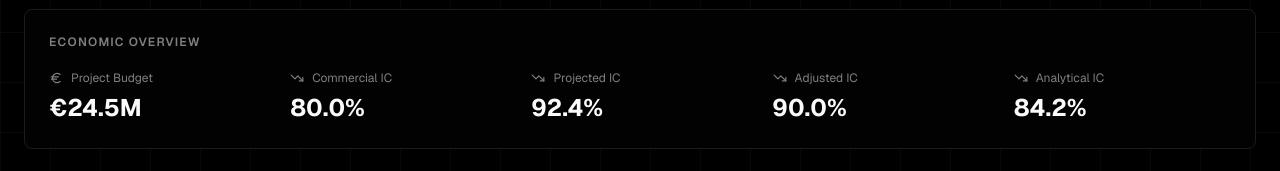
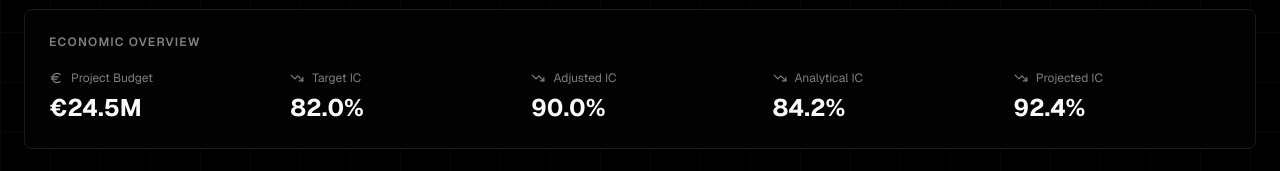
Before and after one commit to danielrebelo-volis/v0-volis-build-dashboard, a Next.js app: page /project/PRJ-001 in a window 1280 px wide. Shown: the part 318-489 px from the top of the page. Built offline with nearby package versions, Linux system fonts and the light colour scheme.

Commit message:
feat: update IC label and value for ProjectDeepDive page

```diff
--- a/app/project/[id]/page.tsx
+++ b/app/project/[id]/page.tsx
@@ -93,17 +93,9 @@ export default function ProjectDeepDive({ params }: { params: { id: string } })
             <div>
               <div className="flex items-center gap-2 mb-1.5">
                 <TrendingDown className="w-3.5 h-3.5 text-muted-foreground" />
-                <p className="text-xs text-muted-foreground">Commercial IC</p>
+                <p className="text-xs text-muted-foreground">Target IC</p>
               </div>
-              <p className="text-2xl font-bold text-foreground">80.0%</p>
-            </div>
-            {/* Projected IC */}
-            <div>
-              <div className="flex items-center gap-2 mb-1.5">
-                <TrendingDown className="w-3.5 h-3.5 text-muted-foreground" />
-                <p className="text-xs text-muted-foreground">Projected IC</p>
-              </div>
-              <p className="text-2xl font-bold text-foreground">92.4%</p>
+              <p className="text-2xl font-bold text-foreground">82.0%</p>
             </div>
             {/* Adjusted IC */}
             <div>
@@ -120,6 +112,14 @@ export default function ProjectDeepDive({ params }: { params: { id: string } })
                 <p className="text-xs text-muted-foreground">Analytical IC</p>
               </div>
               <p className="text-2xl font-bold text-foreground">84.2%</p>
+            </div>
+            {/* Projected IC */}
+            <div>
+              <div className="flex items-center gap-2 mb-1.5">
+                <TrendingDown className="w-3.5 h-3.5 text-muted-foreground" />
+                <p className="text-xs text-muted-foreground">Projected IC</p>
+              </div>
+              <p className="text-2xl font-bold text-foreground">92.4%</p>
             </div>
           </div>
         </div>
```
